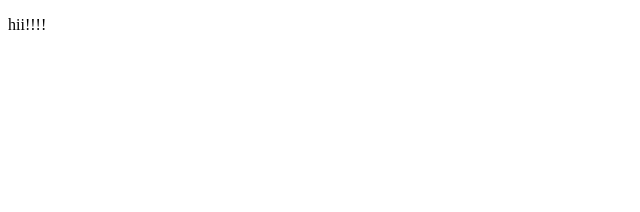
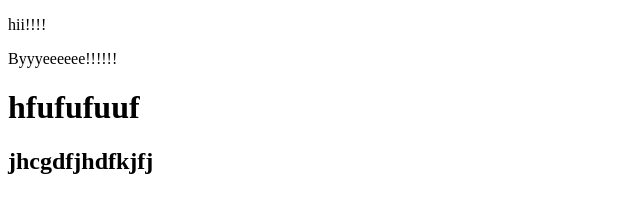
Before and after one commit to apurvagupta26/MileageCalculatorApp, a website: page index.html in a window 1280 px wide. Shown: the whole page, without its empty margins (0-640 px from the left). Drawn offline with Linux system fonts and the light colour scheme.

Commit message:
[CC 1666] Changes commited

```diff
--- a/index.html
+++ b/index.html
@@ -8,7 +8,9 @@
 </head>
 <body>
     <p>hii!!!!</p>
-    <!-- <p id="para2">Byyyeeeeee!!!!!!</p> -->
+    <p id="para2">Byyyeeeeee!!!!!!</p>
+    <h1>hfufufuuf</h1>
+    <h2>jhcgdfjhdfkjfj</h2>
 
 </body>
 </html>
```
